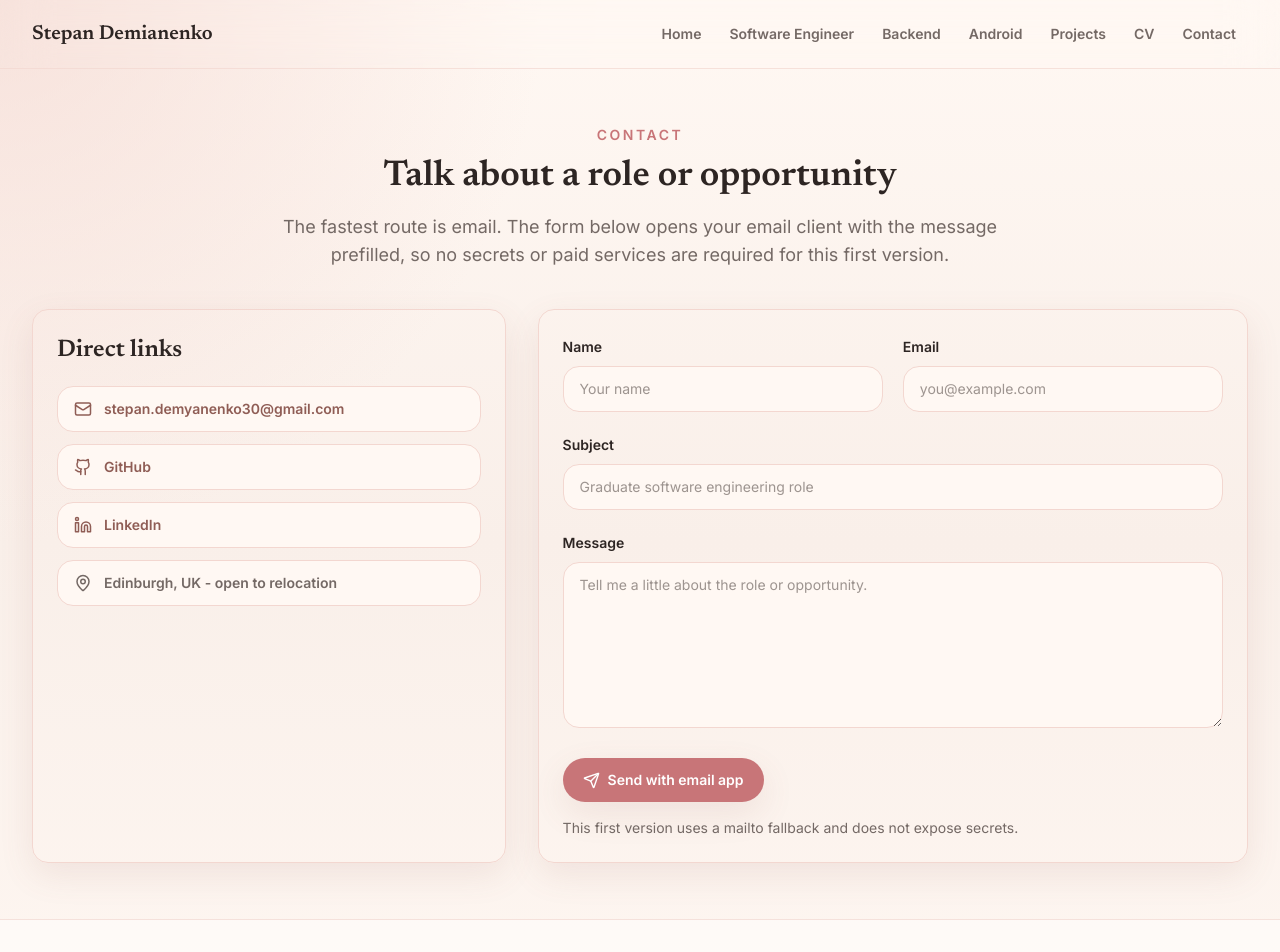
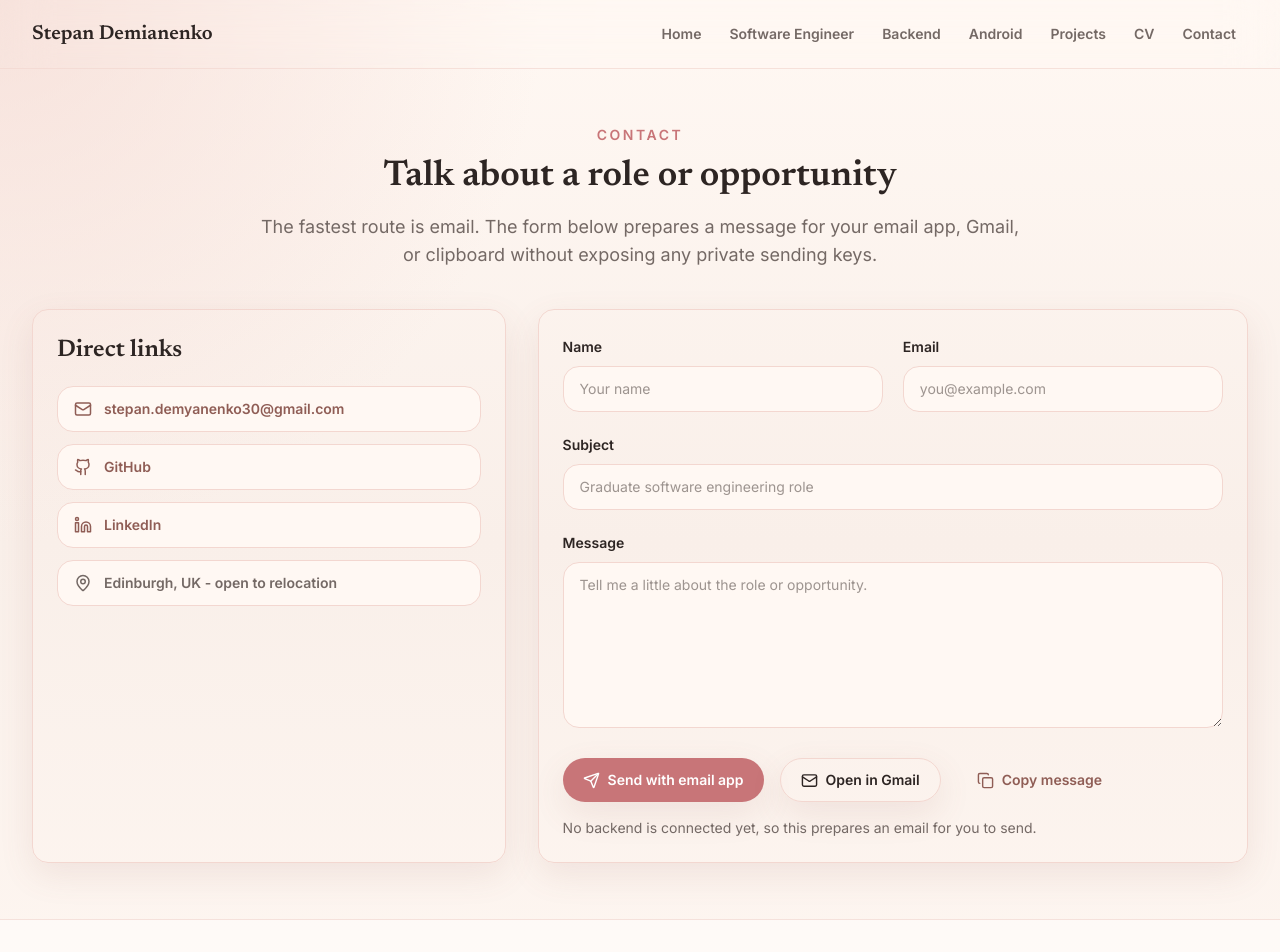
Before and after one commit to sneri12pic/portfolio, a Next.js app: page /contact in a window 1280 px wide. Shown: the top 952 px of the page. Built offline with nearby package versions, Linux system fonts and the light colour scheme.

Commit message:
Improve contact form fallback options

```diff
--- a/src/app/contact/page.tsx
+++ b/src/app/contact/page.tsx
@@ -24,7 +24,7 @@ export default function ContactPage() {
         <SectionHeading
           eyebrow="Contact"
           title="Talk about a role or opportunity"
-          text="The fastest route is email. The form below opens your email client with the message prefilled, so no secrets or paid services are required for this first version."
+          text="The fastest route is email. The form below prepares a message for your email app, Gmail, or clipboard without exposing any private sending keys."
         />
         <div className="grid gap-8 lg:grid-cols-[0.8fr_1.2fr]">
           <aside className="rounded-2xl border border-petal bg-white/82 p-6 shadow-card">
--- a/src/components/ContactForm.tsx
+++ b/src/components/ContactForm.tsx
@@ -1,7 +1,7 @@
 "use client";
 
 import { FormEvent, useMemo, useState } from "react";
-import { Send } from "lucide-react";
+import { Check, Copy, Mail, Send } from "lucide-react";
 import { Button } from "@/components/Button";
 import { contact, cn } from "@/lib/utils";
 
@@ -24,12 +24,27 @@ const initialState: FormState = {
 export function ContactForm() {
   const [form, setForm] = useState<FormState>(initialState);
   const [errors, setErrors] = useState<FormErrors>({});
-  const [submitted, setSubmitted] = useState(false);
+  const [status, setStatus] = useState<"idle" | "copied" | "opened">("idle");
+
+  const emailBody = useMemo(() => {
+    return `Name: ${form.name}\nEmail: ${form.email}\n\n${form.message}`;
+  }, [form]);
 
   const mailto = useMemo(() => {
-    const body = `Name: ${form.name}\nEmail: ${form.email}\n\n${form.message}`;
-    return `mailto:${contact.email}?subject=${encodeURIComponent(form.subject)}&body=${encodeURIComponent(body)}`;
-  }, [form]);
+    return `mailto:${contact.email}?subject=${encodeURIComponent(form.subject)}&body=${encodeURIComponent(emailBody)}`;
+  }, [emailBody, form.subject]);
+
+  const gmailCompose = useMemo(() => {
+    const params = new URLSearchParams({
+      view: "cm",
+      fs: "1",
+      to: contact.email,
+      su: form.subject,
+      body: emailBody
+    });
+
+    return `https://mail.google.com/mail/?${params.toString()}`;
+  }, [emailBody, form.subject]);
 
   function validate() {
     const nextErrors: FormErrors = {};
@@ -49,9 +64,24 @@ export function ContactForm() {
     event.preventDefault();
     if (!validate()) return;
 
-    // TODO: Replace this mailto fallback with a Vercel serverless function or email provider when production email sending is configured.
     window.location.href = mailto;
-    setSubmitted(true);
+    setStatus("opened");
+  }
+
+  function handleOpenGmail() {
+    if (!validate()) return;
+
+    window.open(gmailCompose, "_blank", "noopener,noreferrer");
+    setStatus("opened");
+  }
+
+  async function handleCopyMessage() {
+    if (!validate()) return;
+
+    await navigator.clipboard.writeText(
+      `To: ${contact.email}\nSubject: ${form.subject}\n\n${emailBody}`
+    );
+    setStatus("copied");
   }
 
   return (
@@ -124,15 +154,24 @@ export function ContactForm() {
         <Button type="submit">
           <Send aria-hidden size={17} /> Send with email app
         </Button>
-        {submitted ? (
-          <p className="text-sm font-semibold text-clay">
-            Your email client should open with the message prefilled.
-          </p>
-        ) : (
-          <p className="text-sm text-warm-gray">
-            This first version uses a mailto fallback and does not expose secrets.
-          </p>
-        )}
+        <Button type="button" variant="secondary" onClick={handleOpenGmail}>
+          <Mail aria-hidden size={17} /> Open in Gmail
+        </Button>
+        <Button type="button" variant="ghost" onClick={handleCopyMessage}>
+          {status === "copied" ? (
+            <Check aria-hidden size={17} />
+          ) : (
+            <Copy aria-hidden size={17} />
+          )}
+          Copy message
+        </Button>
+        <p className="text-sm text-warm-gray">
+          {status === "copied"
+            ? "Message copied. Paste it into any email app."
+            : status === "opened"
+              ? "Your email app should open with the message prefilled."
+              : "No backend is connected yet, so this prepares an email for you to send."}
+        </p>
       </div>
     </form>
   );
```
